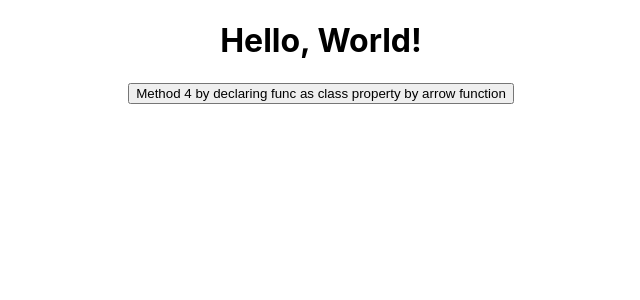
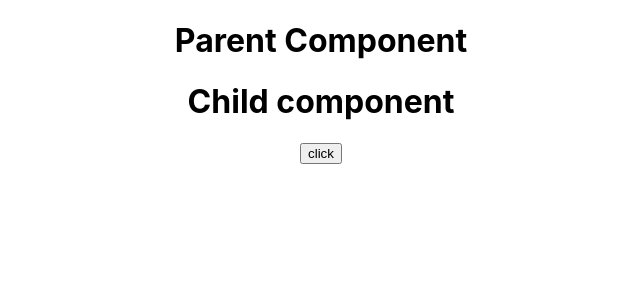
Before and after one commit to srinivasakalyan97/ReactPro, a React (Create React App) app in the folder learnreact/: page / in a window 1280 px wide. Shown: the top 300 px of the page, without its empty margins (319-959 px from the left). Built offline with nearby package versions, Linux system fonts and the light colour scheme.

Commit message:
Child to parent communication

```diff
--- a/learnreact/src/App.js
+++ b/learnreact/src/App.js
@@ -5,7 +5,8 @@ import './App.css';
 // import Withoutjsx from './jsxExample';
 // import Stateinfo from './stateinfo'
 // import Counter from './components/counter';
-import EventBindFourmethods from './components/eventBindFourmethods';
+// import EventBindFourmethods from './components/eventBindFourmethods';
+import ParentComponentC from './components/ParentComponentC';
 
 class App extends Component {
   render(){
@@ -20,7 +21,8 @@ class App extends Component {
       <Withoutjsx />
       <Stateinfo />
       <Counter /> */}
-      <EventBindFourmethods />
+      {/* <EventBindFourmethods /> */}
+      <ParentComponentC />
     </div>
   );
 }
--- /dev/null
+++ b/learnreact/src/components/ChildComponentC.js
@@ -0,0 +1,12 @@
+import React from 'react'
+
+export default function ChildComponentC(props) {
+    var sample={"hello":"satya"}
+    return (
+        <div>
+            <h1>Child component</h1>
+            <button onClick={props.temp}>click</button>
+            {/* <button onClick={()=>props.temp(sample)} >Send Param</button> */}
+        </div>
+    )
+}
--- /dev/null
+++ b/learnreact/src/components/ParentComponentC.js
@@ -0,0 +1,19 @@
+import React, { Component } from 'react'
+import ChildComponentC from './ChildComponentC';
+ class ParentComponentC extends Component {
+
+    greetFromChild(childParam){
+        console.log(`hello I'm  from other component`)
+    }
+
+    render() {
+        return (
+            <div>
+                <h1>Parent Component</h1>
+                <ChildComponentC temp={this.greetFromChild} />
+            </div>
+        )
+    }
+}
+
+export default ParentComponentC
```
